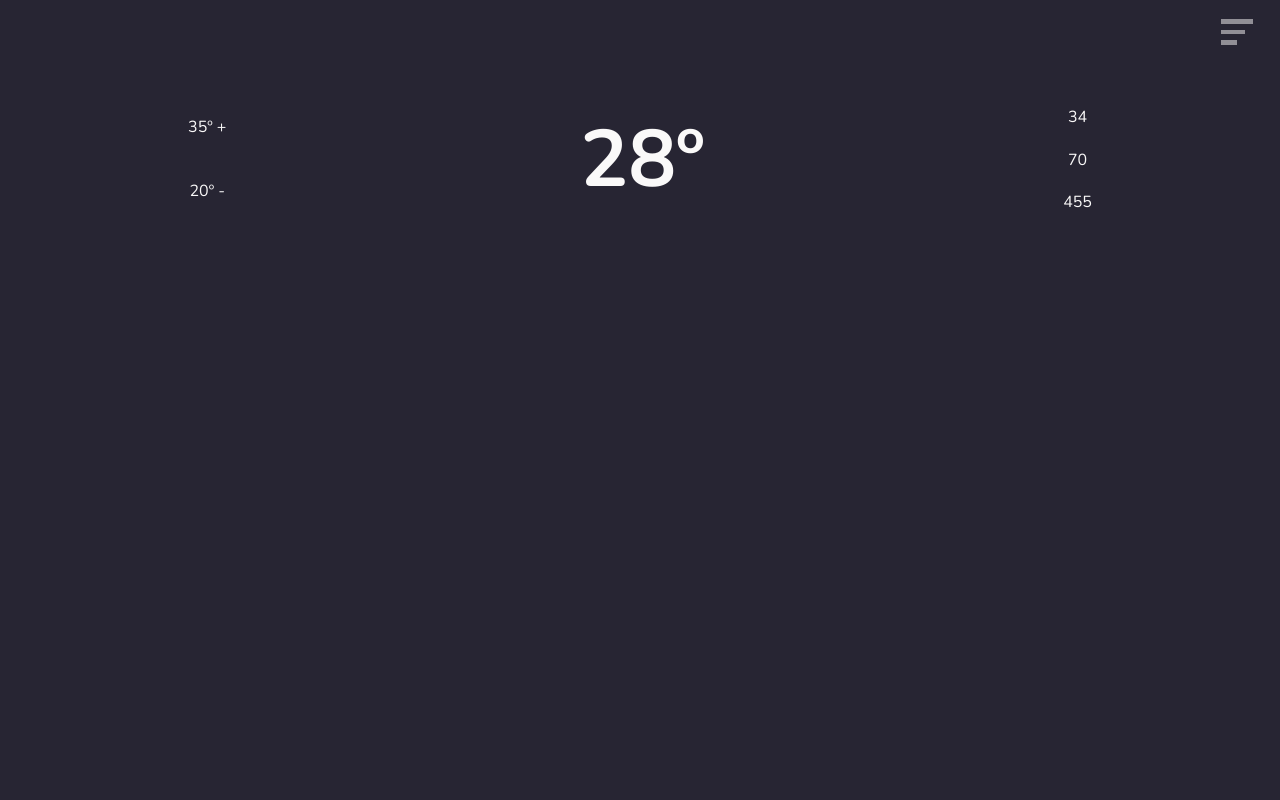
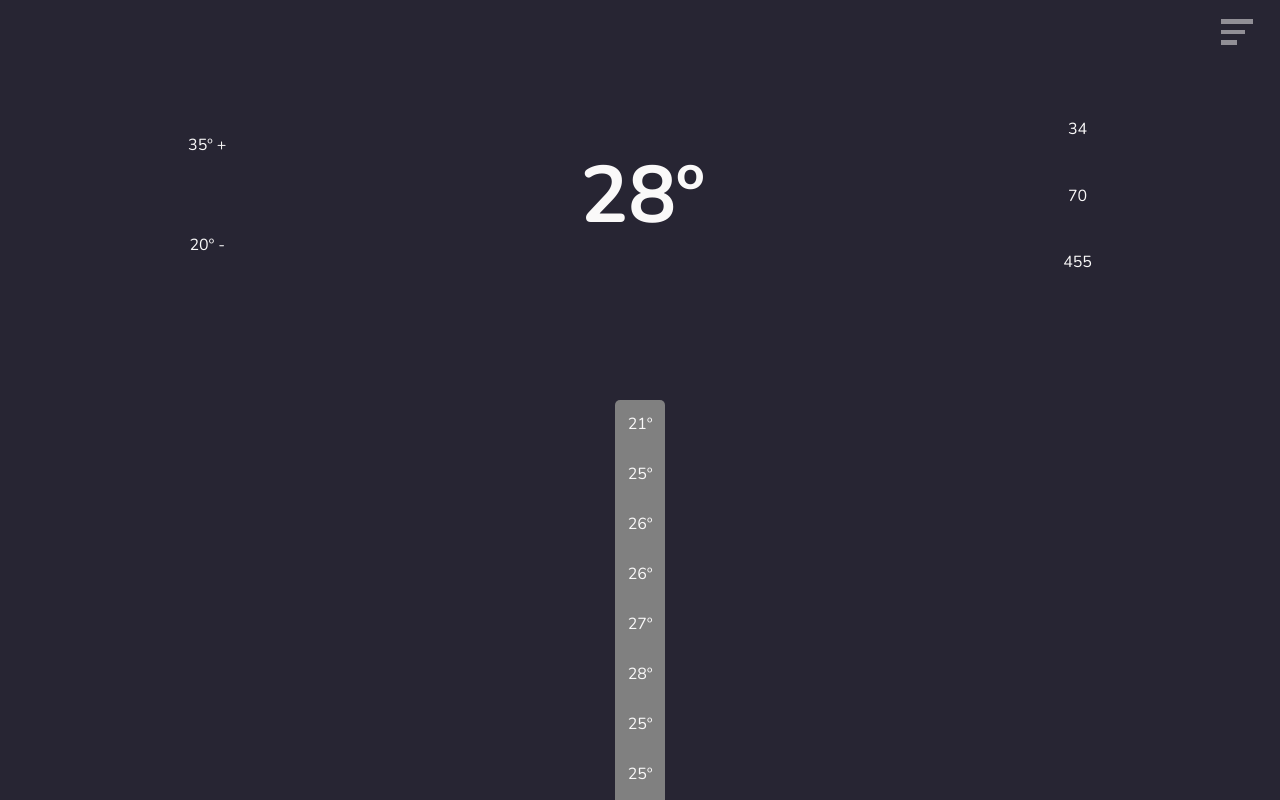
Before and after one commit to Giovani-Silva/weather, a React (Create React App) app: page / in a window 1280 px wide. Built offline with nearby package versions, Linux system fonts and the light colour scheme; some icons are missing.

Commit message:
Stackbar

```diff
--- a/src/App.js
+++ b/src/App.js
@@ -3,6 +3,7 @@ import React, { Component } from 'react';
 import Spinner from './components/Spinner';
 import Mobile from './components/Mobile';
 import Display from './components/Display';
+import StackBar from './components/StackBar';
 
 class App extends Component {
   state = {
@@ -22,6 +23,7 @@ class App extends Component {
           <Mobile />
         </header>
         <Display />
+        <StackBar />
         {this.state.loading && <Spinner />}
       </div>
     );
--- /dev/null
+++ b/src/components/StackBar/index.js
@@ -0,0 +1,18 @@
+import React from 'react';
+
+const StackBar = () => (
+  <section className="stackbar">
+    <div className="stackbar__container">
+      <div className="stackbar__item">21º</div>
+      <div className="stackbar__item">25º</div>
+      <div className="stackbar__item">26º</div>
+      <div className="stackbar__item">26º</div>
+      <div className="stackbar__item">27º</div>
+      <div className="stackbar__item">28º</div>
+      <div className="stackbar__item">25º</div>
+      <div className="stackbar__item">25º</div>
+    </div>
+  </section>
+);
+
+export default StackBar;
--- a/src/styles/css/index.css
+++ b/src/styles/css/index.css
@@ -60,7 +60,10 @@ body {
   box-shadow: var(--shadow-dark);
   background: var(--color-dark-1);
   padding: 0 .7rem;
-  position: relative; }
+  position: relative;
+  display: flex;
+  flex-direction: column;
+  justify-content: space-between; }
   @media only screen and (min-width: 75em) {
     .container {
       width: 100% !important;
@@ -200,7 +203,8 @@ body {
 .display {
   display: flex;
   justify-content: space-around;
-  margin: 2rem 0; }
+  margin: 2rem 0;
+  flex: 1; }
   .display__left, .display__right {
     display: flex;
     flex-direction: column;
@@ -214,5 +218,11 @@ body {
       .display__left .wi:before, .display__right .wi:before {
         color: var(--color-cyan); }
   .display__middle {
-    font-size: 4rem;
+    font-size: 5rem;
     font-weight: 700; }
+
+.stackbar {
+  display: flex;
+  justify-content: center;
+  align-items: center;
+  flex: 1; }
--- a/src/styles/scss/_display.scss
+++ b/src/styles/scss/_display.scss
@@ -2,6 +2,7 @@
   display: flex;
   justify-content: space-around;
   margin: 2rem 0;
+  flex: 1;
 
   &__left,
   &__right {
@@ -25,5 +26,7 @@
   &__middle {
     font-size: 5rem;
     font-weight: 700;
+    display: flex;
+    align-items: center;
   }
 }
--- a/src/styles/scss/_layout.scss
+++ b/src/styles/scss/_layout.scss
@@ -7,6 +7,9 @@
   background: var(--color-dark-1);
   padding: 0 .7rem;
   position: relative;
+  display: flex;
+  flex-direction: column;
+  justify-content: space-between;
 
 
   @media only screen and (min-width: $bp-largest) {
--- a/src/styles/scss/index.scss
+++ b/src/styles/scss/index.scss
@@ -6,3 +6,4 @@
 @import "btn_mobile";
 @import "spinner";
 @import "display";
+@import "stackbar";
--- /dev/null
+++ b/src/styles/scss/stackbar.scss
@@ -0,0 +1,27 @@
+.stackbar {
+  display: flex;
+  justify-content: center;
+  align-items: flex-end;
+  flex: 1;
+
+  .stackbar__container {
+    width: 50px;
+    height: 400px;
+    background: gray;
+    border-top-left-radius: 5px;
+    border-top-right-radius: 5px;
+    display: flex;
+    flex-direction: column;
+    justify-content: stretch;
+    align-items: center;
+    overflow: hidden;
+
+    .stackbar__item {
+      flex: 1;
+      width: 100%;
+      display: flex;
+      justify-content: center;
+      align-items: center;
+    }
+  }
+}
```
